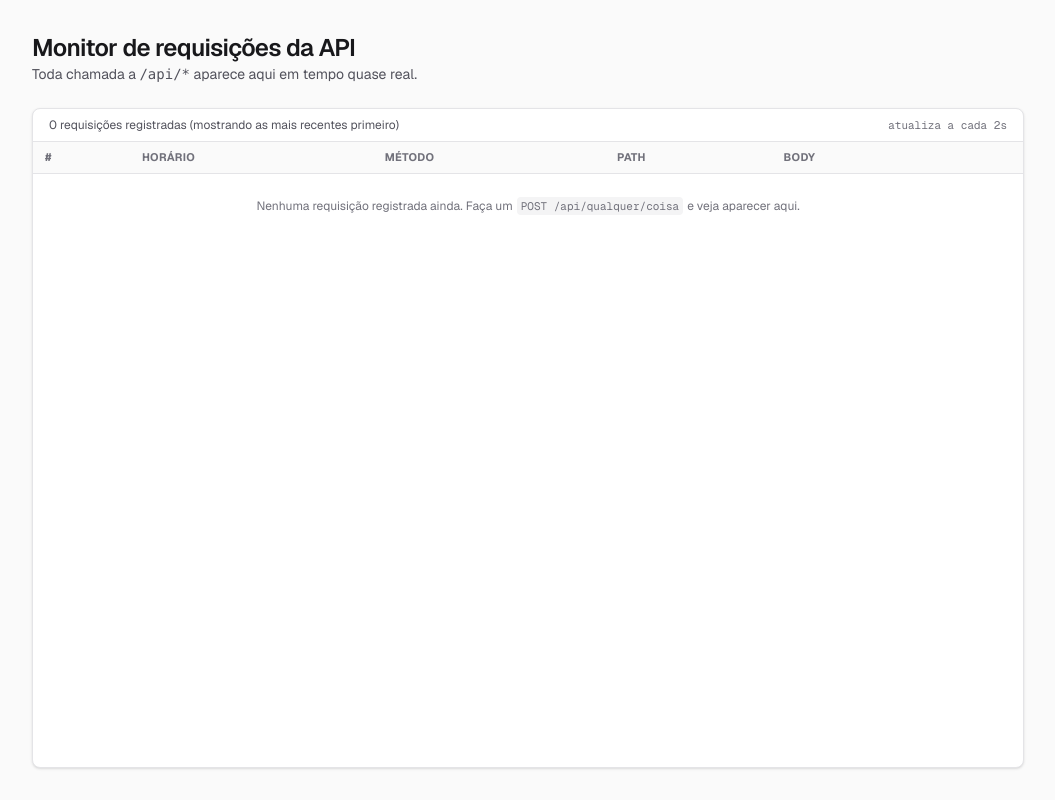
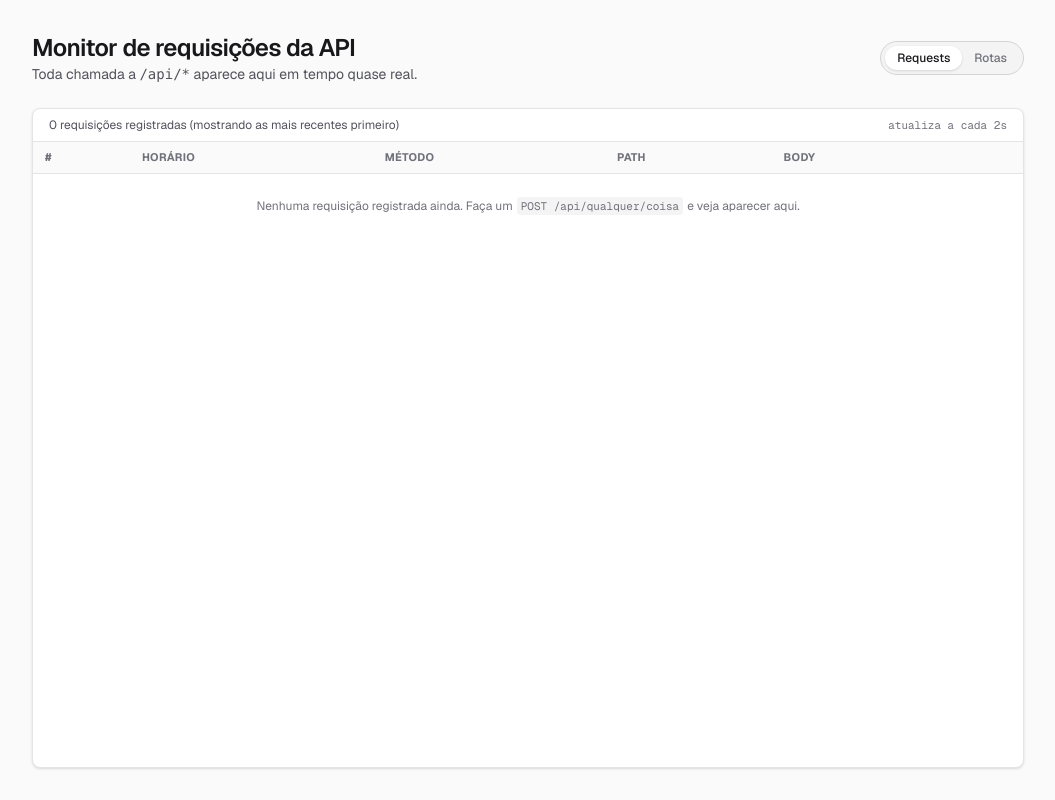
Before and after one commit to MarcosPrata/freeceptor, a Next.js app: page / in a window 1280 px wide. Shown: the whole page, without its empty margins (112-1167 px from the left). Built offline with nearby package versions, Linux system fonts and the light colour scheme.

Commit message:
show routes

```diff
--- /dev/null
+++ b/app/api/routes/route.ts
@@ -0,0 +1,7 @@
+import { NextResponse } from "next/server";
+import { getRouteStats } from "@/lib/server/request-log";
+
+export async function GET() {
+  const routes = getRouteStats();
+  return NextResponse.json(routes);
+}
--- a/app/page.tsx
+++ b/app/page.tsx
@@ -12,22 +12,41 @@ type ApiRequestLog = {
   headers: Record<string, string>;
 };
 
+type ApiRouteStat = {
+  id: string;
+  method: string;
+  path: string;
+  count: number;
+  firstTimestamp: string;
+  lastTimestamp: string;
+};
+
 export default function Home() {
   const [logs, setLogs] = useState<ApiRequestLog[]>([]);
+  const [routes, setRoutes] = useState<ApiRouteStat[]>([]);
   const [loading, setLoading] = useState(true);
   const [error, setError] = useState<string | null>(null);
   const [expandedIds, setExpandedIds] = useState<number[]>([]);
+  const [activeTab, setActiveTab] = useState<"requests" | "routes">("requests");
 
   useEffect(() => {
     let cancelled = false;
 
     async function load() {
       try {
-        const res = await fetch("/api/logs");
-        if (!res.ok) throw new Error(await res.text());
-        const data = (await res.json()) as ApiRequestLog[];
+        const [logsRes, routesRes] = await Promise.all([
+          fetch("/api/logs"),
+          fetch("/api/routes"),
+        ]);
+        if (!logsRes.ok) throw new Error(await logsRes.text());
+        if (!routesRes.ok) throw new Error(await routesRes.text());
+        const [logsData, routesData] = (await Promise.all([
+          logsRes.json(),
+          routesRes.json(),
+        ])) as [ApiRequestLog[], ApiRouteStat[]];
         if (!cancelled) {
-          setLogs(data);
+          setLogs(logsData);
+          setRoutes(routesData);
           setError(null);
         }
       } catch (err) {
@@ -62,6 +81,30 @@ export default function Home() {
               real.
             </p>
           </div>
+          <div className="inline-flex rounded-full border border-zinc-300 bg-zinc-100 p-1 text-xs font-medium dark:border-zinc-700 dark:bg-zinc-900">
+            <button
+              type="button"
+              onClick={() => setActiveTab("requests")}
+              className={`rounded-full px-3 py-1 transition-colors ${
+                activeTab === "requests"
+                  ? "bg-white text-zinc-900 shadow-sm dark:bg-zinc-800 dark:text-zinc-50"
+                  : "text-zinc-500 hover:text-zinc-800 dark:text-zinc-400 dark:hover:text-zinc-100"
+              }`}
+            >
+              Requests
+            </button>
+            <button
+              type="button"
+              onClick={() => setActiveTab("routes")}
+              className={`rounded-full px-3 py-1 transition-colors ${
+                activeTab === "routes"
+                  ? "bg-white text-zinc-900 shadow-sm dark:bg-zinc-800 dark:text-zinc-50"
+                  : "text-zinc-500 hover:text-zinc-800 dark:text-zinc-400 dark:hover:text-zinc-100"
+              }`}
+            >
+              Rotas
+            </button>
+          </div>
         </header>
 
         {error && (
@@ -72,17 +115,26 @@ export default function Home() {
 
         <section className="flex-1 overflow-auto rounded-lg border border-zinc-200 bg-white shadow-sm dark:border-zinc-800 dark:bg-zinc-950">
           <div className="flex items-center justify-between border-b border-zinc-200 px-4 py-2 text-xs text-zinc-600 dark:border-zinc-800 dark:text-zinc-400">
+            {activeTab === "requests" ? (
               <span>
                 {loading
                   ? "Carregando requisições..."
                   : `${logs.length} requisições registradas (mostrando as mais recentes primeiro)`}
               </span>
+            ) : (
+              <span>
+                {loading
+                  ? "Carregando rotas..."
+                  : `${routes.length} combinações método + path chamadas`}
+              </span>
+            )}
             <span className="font-mono text-[11px] text-zinc-500">
               atualiza a cada 2s
             </span>
           </div>
 
           <div className="max-h-[70vh] overflow-auto text-xs">
+            {activeTab === "requests" ? (
               <table className="min-w-full border-separate border-spacing-0">
                 <thead className="sticky top-0 bg-zinc-50 text-[11px] uppercase tracking-wide text-zinc-500 dark:bg-zinc-900 dark:text-zinc-400">
                   <tr>
@@ -178,7 +230,9 @@ export default function Home() {
                           >
                             ▶
                           </span>
-                        {expandedIds.includes(log.id) ? "Recolher" : "Expandir"}
+                          {expandedIds.includes(log.id)
+                            ? "Recolher"
+                            : "Expandir"}
                         </button>
                       </td>
                     </tr>
@@ -199,6 +253,80 @@ export default function Home() {
                   )}
                 </tbody>
               </table>
+            ) : (
+              <table className="min-w-full border-separate border-spacing-0">
+                <thead className="sticky top-0 bg-zinc-50 text-[11px] uppercase tracking-wide text-zinc-500 dark:bg-zinc-900 dark:text-zinc-400">
+                  <tr>
+                    <th className="border-b border-zinc-200 px-3 py-2 text-left dark:border-zinc-800">
+                      Método
+                    </th>
+                    <th className="border-b border-zinc-200 px-3 py-2 text-left dark:border-zinc-800">
+                      Path
+                    </th>
+                    <th className="border-b border-zinc-200 px-3 py-2 text-left dark:border-zinc-800">
+                      Chamadas
+                    </th>
+                    <th className="border-b border-zinc-200 px-3 py-2 text-left dark:border-zinc-800">
+                      Última chamada
+                    </th>
+                  </tr>
+                </thead>
+                <tbody>
+                  {routes.map((route) => (
+                    <tr
+                      key={route.id}
+                      className="border-b border-zinc-100 hover:bg-zinc-50 dark:border-zinc-900 dark:hover:bg-zinc-900/60"
+                    >
+                      <td className="px-3 py-2 align-top">
+                        <span
+                          className="inline-flex rounded-full px-2 py-0.5 text-[11px] font-semibold"
+                          style={{
+                            backgroundColor:
+                              route.method === "GET"
+                                ? "rgba(59,130,246,0.1)"
+                                : route.method === "POST"
+                                  ? "rgba(16,185,129,0.1)"
+                                  : "rgba(148,163,184,0.1)",
+                            color:
+                              route.method === "GET"
+                                ? "#1d4ed8"
+                                : route.method === "POST"
+                                  ? "#047857"
+                                  : "#334155",
+                          }}
+                        >
+                          {route.method}
+                        </span>
+                      </td>
+                      <td className="px-3 py-2 align-top font-mono text-[11px]">
+                        {route.path.replace(/^\/api/, "").split("/").filter(Boolean).join(" / ") ||
+                          "-"}
+                      </td>
+                      <td className="px-3 py-2 align-top text-xs">
+                        {route.count}
+                      </td>
+                      <td className="px-3 py-2 align-top font-mono text-[11px]">
+                        {new Date(route.lastTimestamp).toLocaleTimeString()}
+                      </td>
+                    </tr>
+                  ))}
+                  {!loading && routes.length === 0 && (
+                    <tr>
+                      <td
+                        colSpan={4}
+                        className="px-3 py-6 text-center text-xs text-zinc-500"
+                      >
+                        Nenhuma rota registrada ainda. Faça uma chamada para
+                        <code className="mx-1 rounded bg-zinc-100 px-1 py-0.5 font-mono text-[11px] dark:bg-zinc-900">
+                          /api/alguma/coisa
+                        </code>
+                        e veja aparecer aqui.
+                      </td>
+                    </tr>
+                  )}
+                </tbody>
+              </table>
+            )}
           </div>
         </section>
       </main>
--- a/lib/server/request-log.ts
+++ b/lib/server/request-log.ts
@@ -32,3 +32,41 @@ export function addRequestLog(entry: Omit<ApiRequestLog, "id" | "timestamp">) {
 export function getRequestLogs(): ApiRequestLog[] {
   return logs;
 }
+
+export type ApiRouteStat = {
+  id: string;
+  method: string;
+  path: string;
+  count: number;
+  firstTimestamp: string;
+  lastTimestamp: string;
+};
+
+export function getRouteStats(): ApiRouteStat[] {
+  const map = new Map<string, ApiRouteStat>();
+
+  for (const log of logs) {
+    const pathFromSlug = log.slug.length ? `/${log.slug.join("/")}` : "/";
+    const key = `${log.method} ${pathFromSlug}`;
+    const existing = map.get(key);
+    if (!existing) {
+      map.set(key, {
+        id: key,
+        method: log.method,
+        path: pathFromSlug,
+        count: 1,
+        firstTimestamp: log.timestamp,
+        lastTimestamp: log.timestamp,
+      });
+    } else {
+      existing.count += 1;
+      existing.lastTimestamp = log.timestamp;
+    }
+  }
+
+  return Array.from(map.values()).sort((a, b) =>
+    a.path === b.path
+      ? a.method.localeCompare(b.method)
+      : a.path.localeCompare(b.path),
+  );
+}
```
Lines whose indentation alone changed are shown as unchanged.
